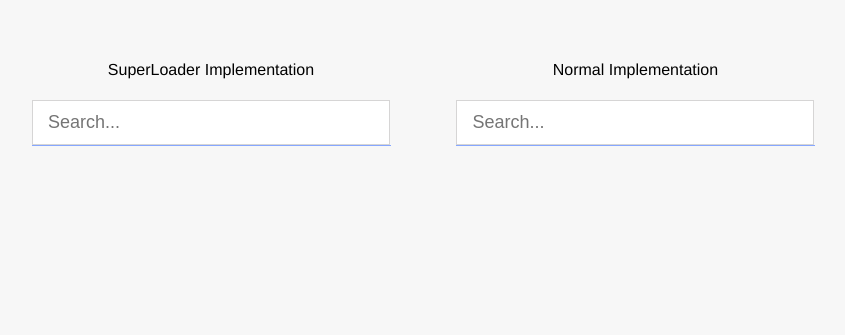
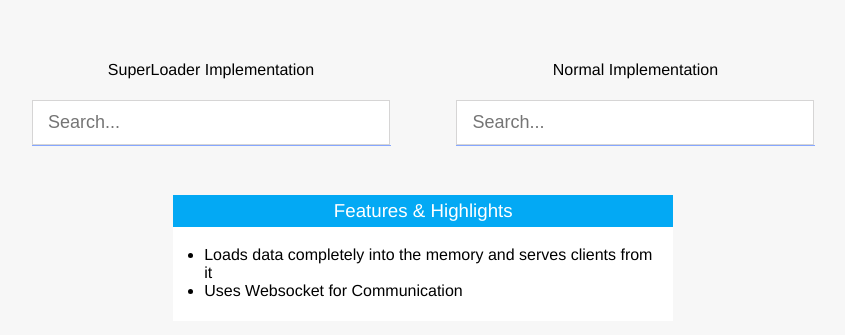
Before and after one commit to Aroliant/SuperLoader, a plain HTML site: page index.html in a window 1280 px wide. Shown: the part 165-500 px from the top of the page, without its empty margins (214-1059 px from the left). Drawn offline with Linux system fonts and the light colour scheme; no server answers.

Commit message:
UI Changes

```diff
--- a/index.html
+++ b/index.html
@@ -28,6 +28,13 @@
 		</div>
 	</form>
 </section>
+<section class="features">
+<h3 class="features">Features &amp; Highlights </h3>
+<ul class="features-list">
+	<li>Loads data completely into the memory and serves clients from it</li>
+	<li>Uses Websocket for Communication</li>
+</ul>
+</section>
 </div>
 </body>
 </html>
--- a/style.css
+++ b/style.css
@@ -32,7 +32,7 @@ body {
 section {
     display: inline-block;
     position: relative;
-    height: 300px;
+    height: 126px;
 }
 
 .left {
@@ -79,3 +79,24 @@ form input {
     padding: 2px 5px 2px 5px;
     background: #FFF;
 }
+
+section.features{
+    width: 500px;
+    margin:0 auto;
+    background: #FFF;
+    display: block;
+    margin-top: 30px;
+}
+
+h3.features{
+    margin: 0;
+    padding: 5px;
+    background: #03A9F4;
+    color: #FFF;
+}
+
+ul.features-list {
+    font-weight: 100;
+    margin: 12px;
+    padding: 7px 0 0 19px;
+}
```
